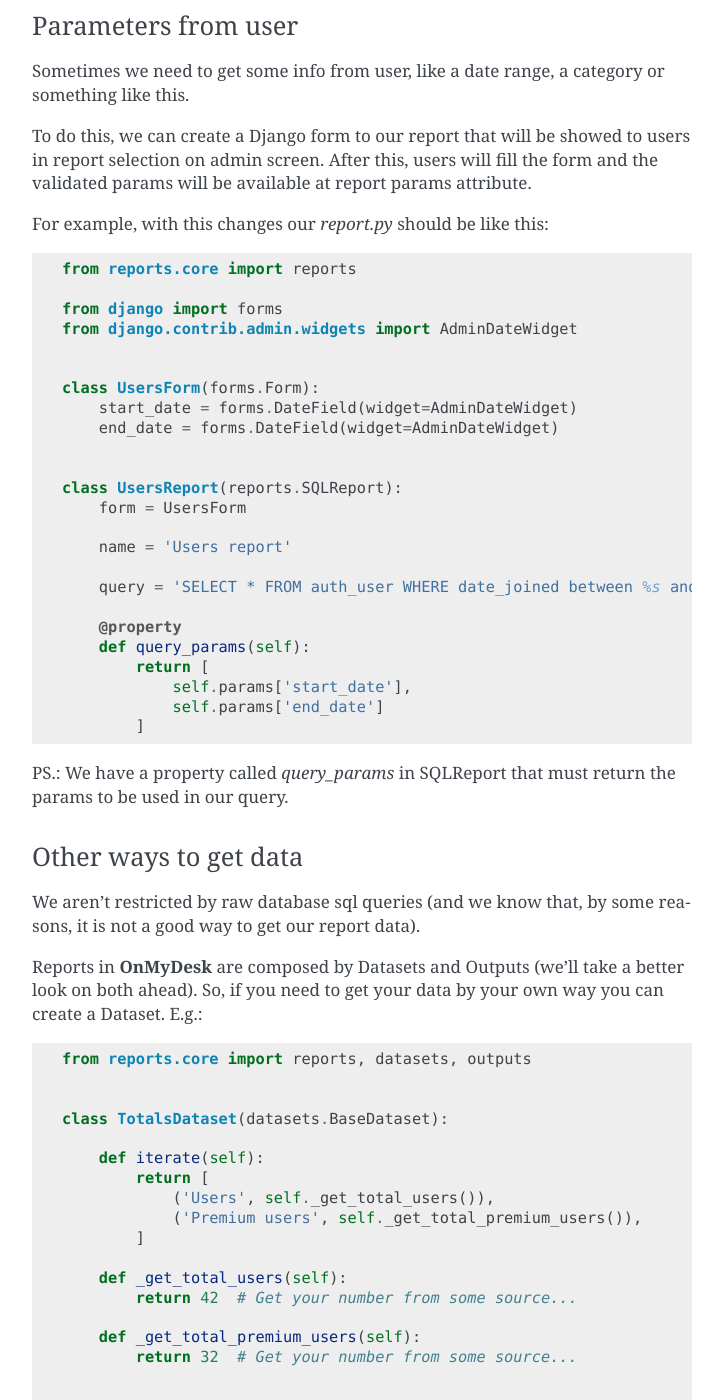
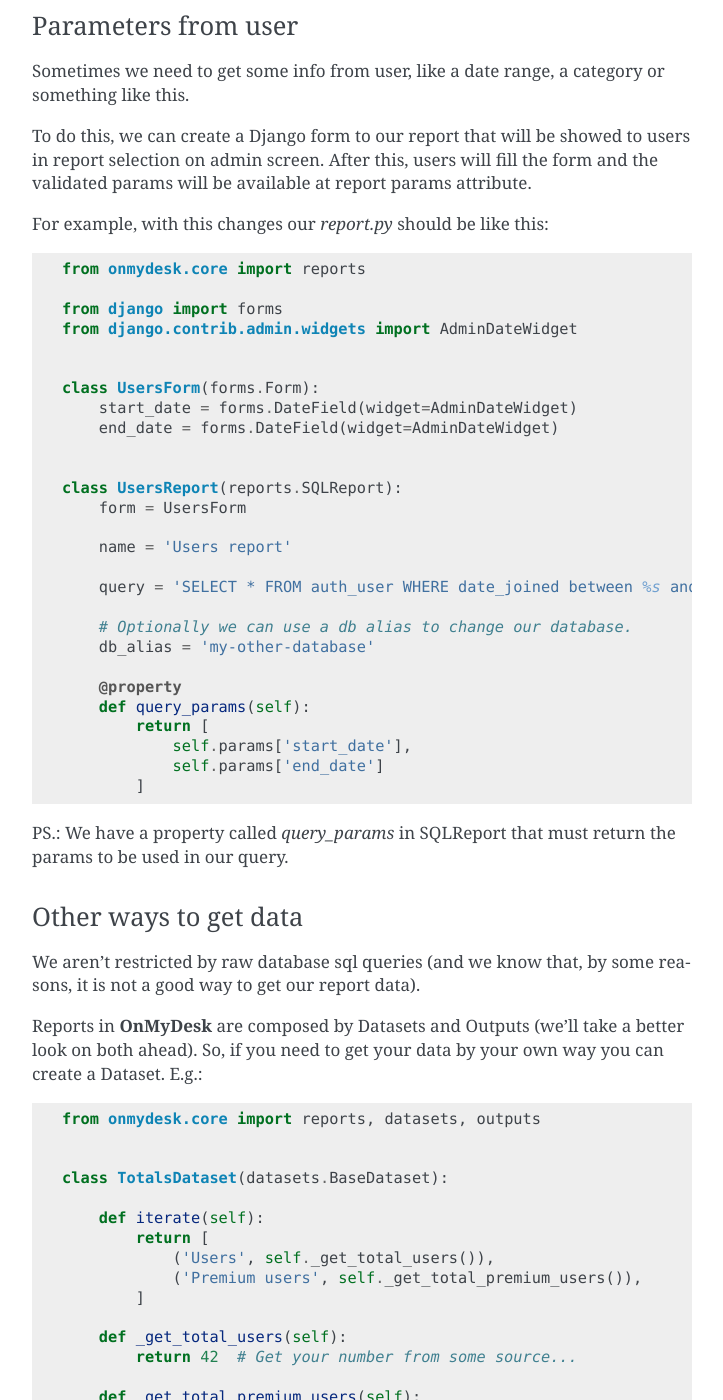
Before and after one commit to alissonperez/django-onmydesk, a Sphinx documentation site: the page built from docs/userguide.rst, in a window 1280 px wide and 1400 px high, scrolled down 1342 px. Shown: the whole window, without its empty margins (388-1111 px from the left). Built offline with Sphinx 7.4.7, drawn with Linux system fonts in a browser that asks for light colours; some of the changed text lies outside the part shown.

Commit message:
Fix user guide documentation

```diff
--- a/docs/userguide.rst
+++ b/docs/userguide.rst
@@ -35,7 +35,7 @@ Create a module called *reports.py* in you django app with the following content
 
 myapp/reports.py::
 
-    from reports.core import reports
+    from onmydesk.core import reports
 
     class UsersReport(reports.SQLReport):
         name = 'Users report'
@@ -63,7 +63,7 @@ To do this, we can create a Django form to our report that will be showed to use
 
 For example, with this changes our *report.py* should be like this::
 
-    from reports.core import reports
+    from onmydesk.core import reports
 
     from django import forms
     from django.contrib.admin.widgets import AdminDateWidget
@@ -81,6 +81,9 @@ For example, with this changes our *report.py* should be like this::
 
 	query = 'SELECT * FROM auth_user WHERE date_joined between %s and %s'
 
+	# Optionally we can use a db alias to change our database.
+	db_alias = 'my-other-database'
+
 	@property
 	def query_params(self):
 	    return [
@@ -97,7 +100,7 @@ We aren't restricted by raw database sql queries (and we know that, by some reas
 
 Reports in **OnMyDesk** are composed by Datasets and Outputs (we'll take a better look on both ahead). So, if you need to get your data by your own way you can create a Dataset. E.g.::
 
-    from reports.core import reports, datasets, outputs
+    from onmydesk.core import reports, datasets, outputs
 
 
     class TotalsDataset(datasets.BaseDataset):
```
